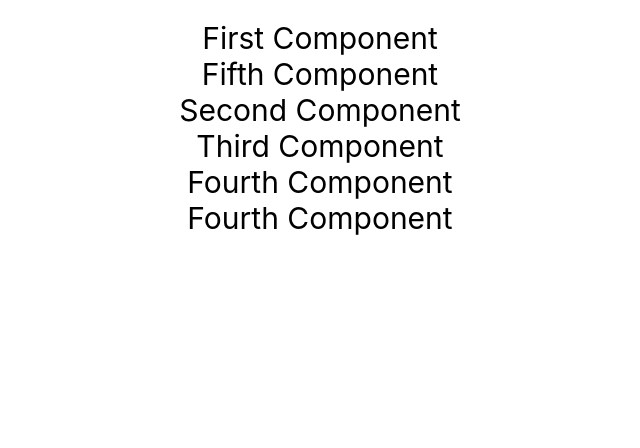
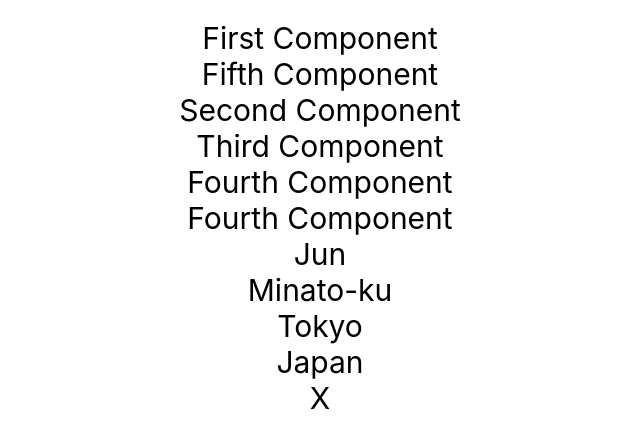
Before and after one commit to Jun-design-sketch/react-java-db-app, a React (Create React App) app in the folder 01-frontend/todo-app/: page / in a window 1280 px wide. Shown: the top 448 px of the page, without its empty margins (320-960 px from the left). Built offline with nearby package versions, Linux system fonts and the light colour scheme.

Commit message:
basic of JS

```diff
--- a/01-frontend/todo-app/src/components/learning-examples/LearningComponent.jsx
+++ b/01-frontend/todo-app/src/components/learning-examples/LearningComponent.jsx
@@ -3,6 +3,7 @@
 import SecondComponent from './SecondComponent';
 import ThirdComponent from './ThirdComponent';
 import FourthComponent from './FourthComponent';
+import LearningJavaScript from "./LearningJavaScript";
 
 export default class LearningComponent extends Component{
   render(){
@@ -13,6 +14,7 @@
         <SecondComponent />
         <ThirdComponent />
         <FourthComponent />
+        <LearningJavaScript />
       </>
     )
   }
--- /dev/null
+++ b/01-frontend/todo-app/src/components/learning-examples/LearningJavaScript.jsx
@@ -0,0 +1,28 @@
+const person = {
+  name: 'Jun',
+  address: {
+    line1: 'Minato-ku',
+    city: 'Tokyo',
+    country: 'Japan'
+  },
+  profiles: ['X', 'linkedin', 'instagram'],
+  printProfile: () => {
+    Object.values(person.profiles).map(
+      profile => console.log(profile)
+    )
+    console.log(typeof(person.profiles))
+  }
+}
+
+export default function LearningJavaScript(){
+  return (
+    <>
+      <div>{person.name}</div>
+      <div>{person.address.line1}</div>
+      <div>{person.address.city}</div>
+      <div>{person.address.country}</div>
+      <div>{person.profiles[0]}</div>
+      <div>{ person.printProfile() }</div>
+    </>
+  )
+}
```
